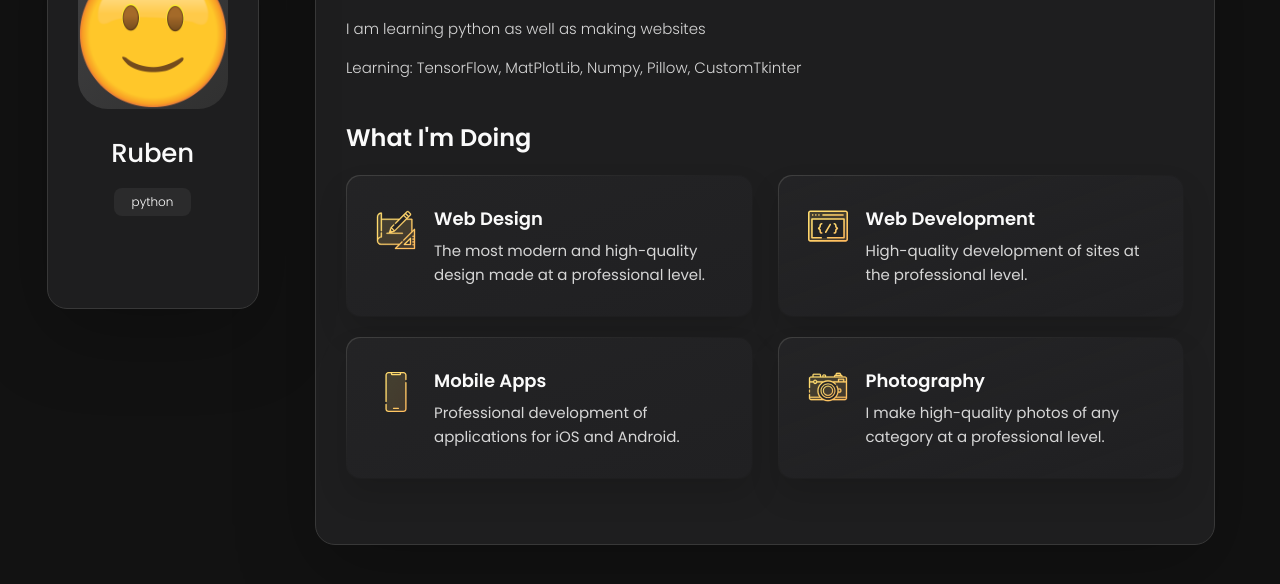
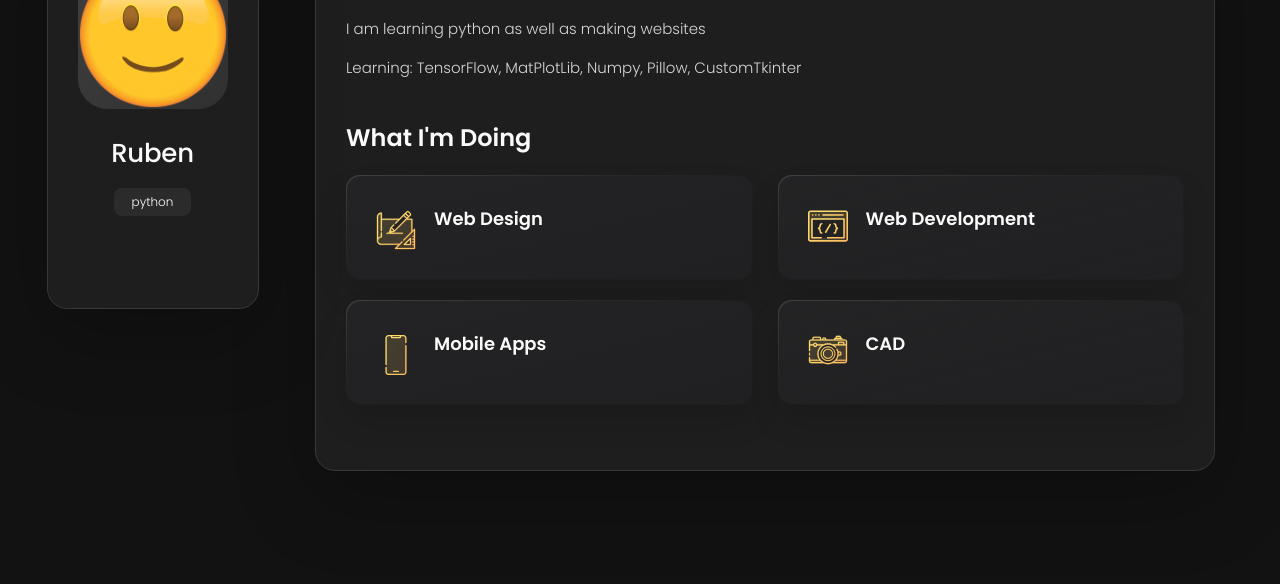
Before and after one commit to Ruben2163/Ruben2163.github.io, a plain HTML site: page index.html in a window 1280 px wide. Shown: the part 162-746 px from the top of the page. Drawn offline with nearby package versions, Linux system fonts and the light colour scheme.

Commit message:
Update index.html

```diff
--- a/index.html
+++ b/index.html
@@ -184,7 +184,7 @@
                 <h4 class="h4 service-item-title">Web design</h4>
 
                 <p class="service-item-text">
-                  The most modern and high-quality design made at a professional level.
+
                 </p>
               </div>
 
@@ -200,7 +200,7 @@
                 <h4 class="h4 service-item-title">Web development</h4>
 
                 <p class="service-item-text">
-                  High-quality development of sites at the professional level.
+
                 </p>
               </div>
 
@@ -216,7 +216,7 @@
                 <h4 class="h4 service-item-title">Mobile apps</h4>
 
                 <p class="service-item-text">
-                  Professional development of applications for iOS and Android.
+
                 </p>
               </div>
 
@@ -229,10 +229,10 @@
               </div>
 
               <div class="service-content-box">
-                <h4 class="h4 service-item-title">Photography</h4>
+                <h4 class="h4 service-item-title">CAD</h4>
 
                 <p class="service-item-text">
-                  I make high-quality photos of any category at a professional level.
+
                 </p>
               </div>
 
```
